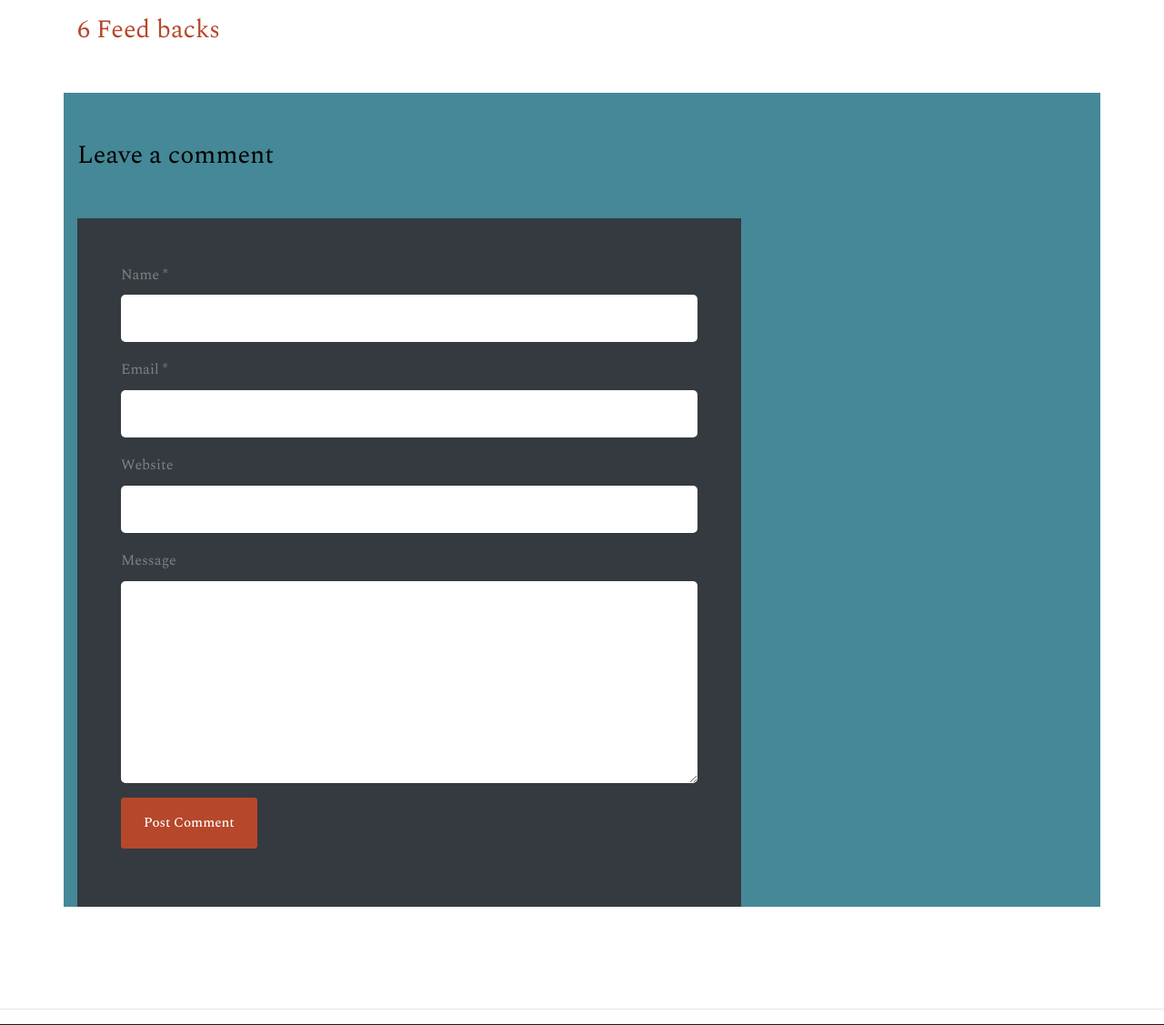
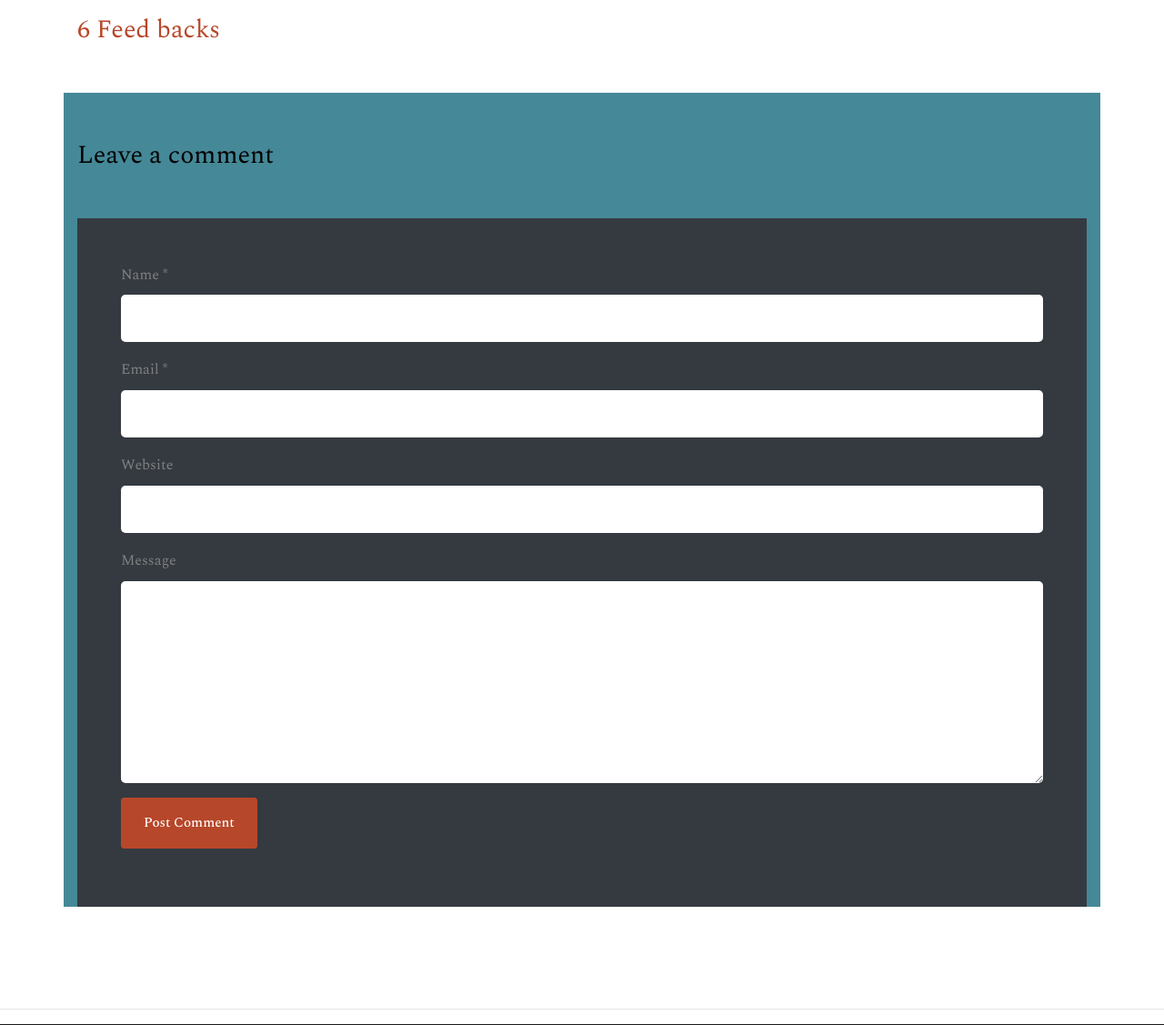
Before and after one commit to bradiepoa/blog, a Django app: page / in a window 1280 px wide. Shown: the part 2375-3502 px from the top of the page at 91% size. Run offline with Django 3.2, Linux system fonts and the light colour scheme; data comes from the database, SQL or seed files in the repository; some libraries are stand-ins or nearby versions; some web fonts are replaced.

Commit message:
simple changes

```diff
--- a/mainweb/templates/mainweb/index.html
+++ b/mainweb/templates/mainweb/index.html
@@ -90,7 +90,7 @@
       </div>
       </div>
       <div class="row" style="background-color: #458897;">
-      <div class="col-lg-8 ftco-animate">
+      <div class="col-lg-12 ftco-animate">
           <!-- END comment-list -->
 
           <div class="comment-form-wrap pt-5" >
```
